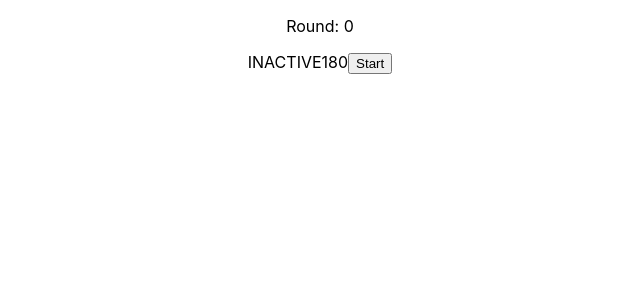
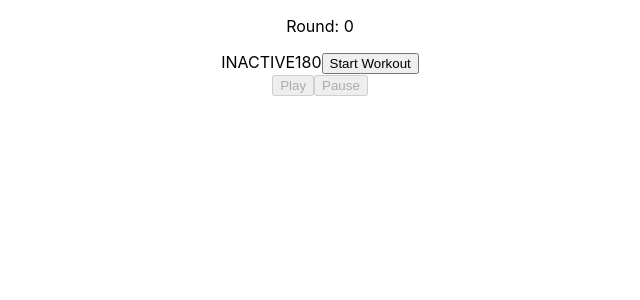
Before and after one commit to ajkizer12112/combo-coach, a React (Create React App) app: page / in a window 1280 px wide. Shown: the top 300 px of the page, without its empty margins (320-960 px from the left). Built offline with nearby package versions, Linux system fonts and the light colour scheme.

Commit message:
add buttons for starting the workout, starting the timer, and pausing the timer

```diff
--- a/src/hooks/useWorkout.js
+++ b/src/hooks/useWorkout.js
@@ -26,6 +26,7 @@ const useWorkout = () => {
     })
 
     const workoutActions = {
+
         startWorkout: function () {
             setWorkout({ ...workout, currentPhase: COUNTDOWN, currentRound: 1, currentTime: workout.countDown, isComplete: false, inProgress: true, timerActive: true, });
         },
@@ -42,7 +43,6 @@ const useWorkout = () => {
             else if (workout.currentPhase === "REST") this.changeRound();
             else if (workout.currentPhase === "COUNTDOWN") this.endCountdown();
             else if (workout.currentPhase === "WORK") this.startRest();
-
         },
         startRest: function () {
             console.log("fire rest")
--- a/src/pages/Home.jsx
+++ b/src/pages/Home.jsx
@@ -23,7 +23,10 @@ const Home = () => {
             <p className="is-size-2">Round: {workout.currentRound}</p>
             {workout.currentPhase}
             {workout.currentTime}
-            <button className="button" onClick={workoutActions.startWorkout}>Start</button>
+            <button className="button" disabled={workout.inProgress} onClick={workoutActions.startWorkout}>Start Workout</button>
+            <br />
+            <button disabled={!workout.inProgress} className="button" onClick={workoutActions.startTimer}>Play</button>
+            <button disabled={!workout.inProgress} className="button" onClick={workoutActions.pauseTimer}>Pause</button>
         </div>
     )
 }
```
